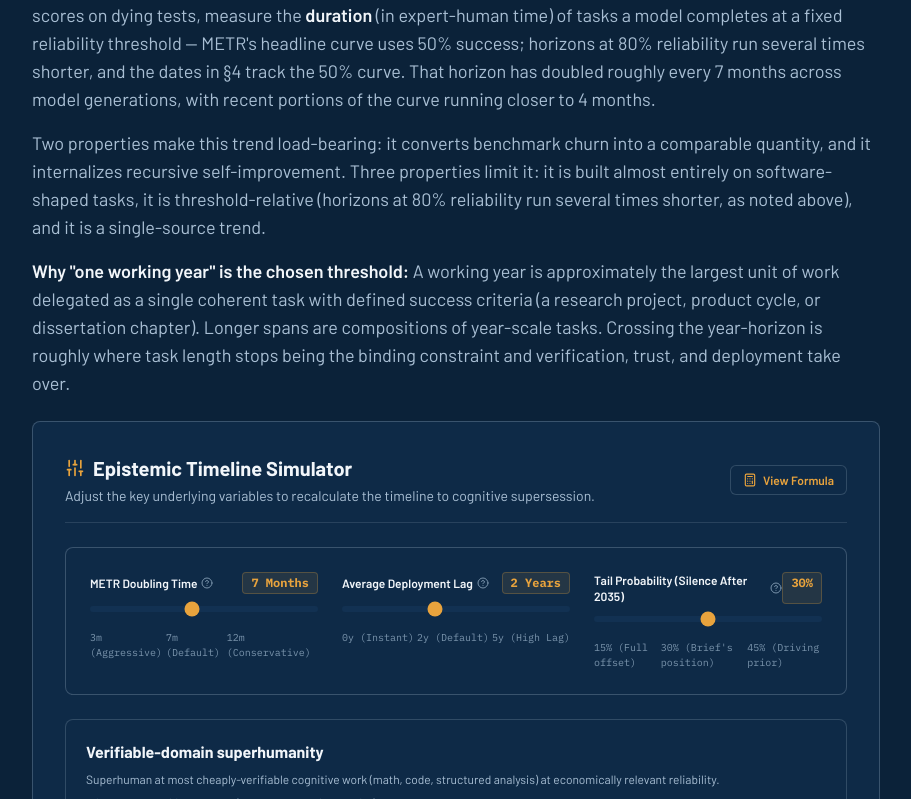
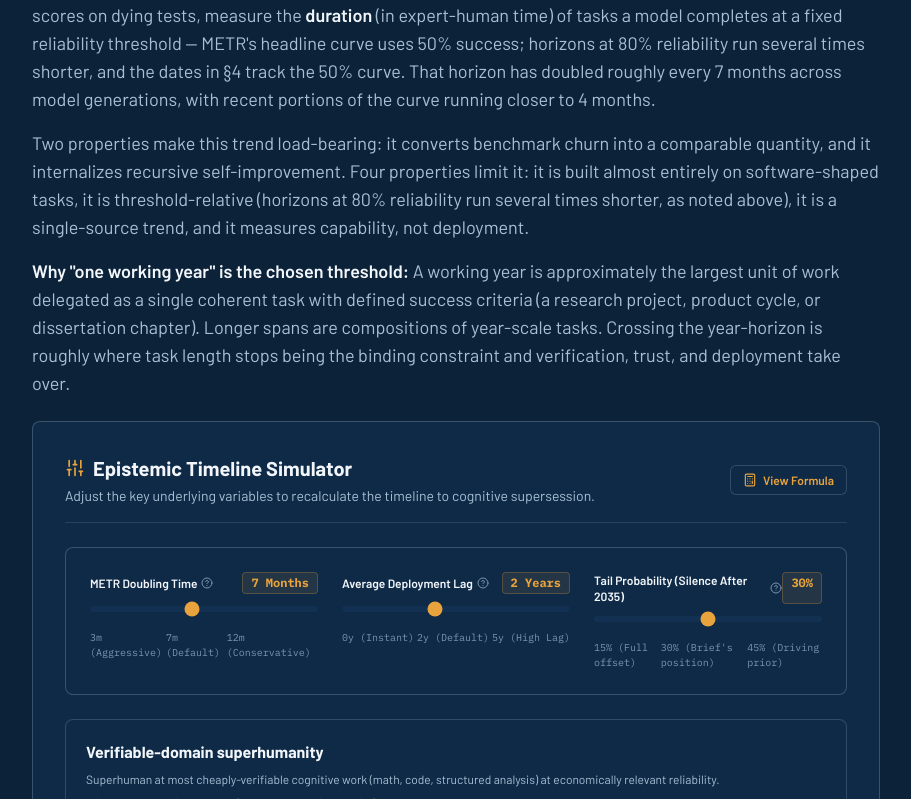
Before and after one commit to ADevBelgie/measuring-the-end-of-measurement, a React (Vite) app: page / in a window 1280 px wide. Shown: the part 4261-5060 px from the top of the page, without its empty margins (184-1095 px from the left). Built offline with nearby package versions, Linux system fonts and the light colour scheme.

Commit message:
Fix Copy Defects: correct footnote reference to section 1 in watch item 3, align limits count to four in section 2, and resolve trailing newline nit in repo md file

```diff
--- a/src/App.jsx
+++ b/src/App.jsx
@@ -323,7 +323,7 @@ function App() {
             {readingMode === 'expert' ? (
               <>
                 <p>
-                  Two properties make this trend load-bearing: it converts benchmark churn into a comparable quantity, and it internalizes recursive self-improvement. Three properties limit it: it is built almost entirely on software-shaped tasks, it is threshold-relative (horizons at 80% reliability run several times shorter, as noted above), and it is a single-source trend.
+                  Two properties make this trend load-bearing: it converts benchmark churn into a comparable quantity, and it internalizes recursive self-improvement. Four properties limit it: it is built almost entirely on software-shaped tasks, it is threshold-relative (horizons at 80% reliability run several times shorter, as noted above), it is a single-source trend, and it measures capability, not deployment.
                 </p>
                 <p>
                   <strong>Why "one working year" is the chosen threshold:</strong> A working year is approximately the largest unit of work delegated as a single coherent task with defined success criteria (a research project, product cycle, or dissertation chapter). Longer spans are compositions of year-scale tasks. Crossing the year-horizon is roughly where task length stops being the binding constraint and verification, trust, and deployment take over.
@@ -527,7 +527,7 @@ function App() {
                   ARC-AGI-3 Trajectory Shape
                 </h4>
                 <p className="text-xs text-ink-dim leading-relaxed">
-                  Verified movement from 0.37% (March 24, 2026 launch) to <strong>7.8% verified</strong> (July 9, 2026, GPT-5.6 Sol). This early movement argues against immediate plateau persistence, with the compute-budget dispute (§1, footnote 1) still open. Next markers: whether the trajectory continues toward the 30–50% EOY range, whether progress comes from within-paradigm scaling or a nameable new ingredient, and whether verified runs land within the official resource cap.
+                  Verified movement from 0.37% (March 24, 2026 launch) to <strong>7.8% verified</strong> (July 9, 2026, GPT-5.6 Sol). This early movement argues against immediate plateau persistence, with the compute-budget dispute (§1) still open. Next markers: whether the trajectory continues toward the 30–50% EOY range, whether progress comes from within-paradigm scaling or a nameable new ingredient, and whether verified runs land within the official resource cap.
                 </p>
               </div>
             </div>
```
Also changed, not shown: 1 other file (tests, documents, lock files or other folders).
